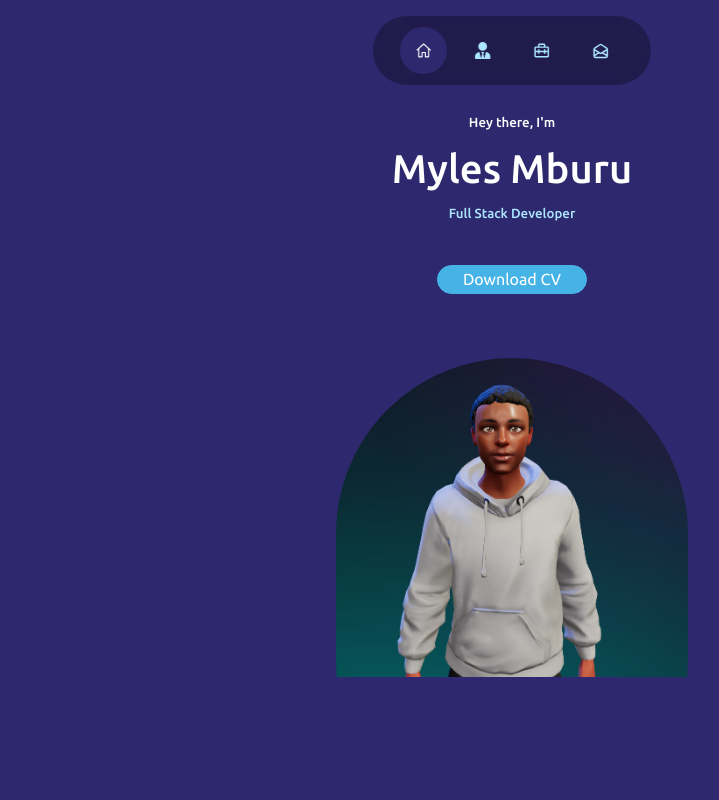
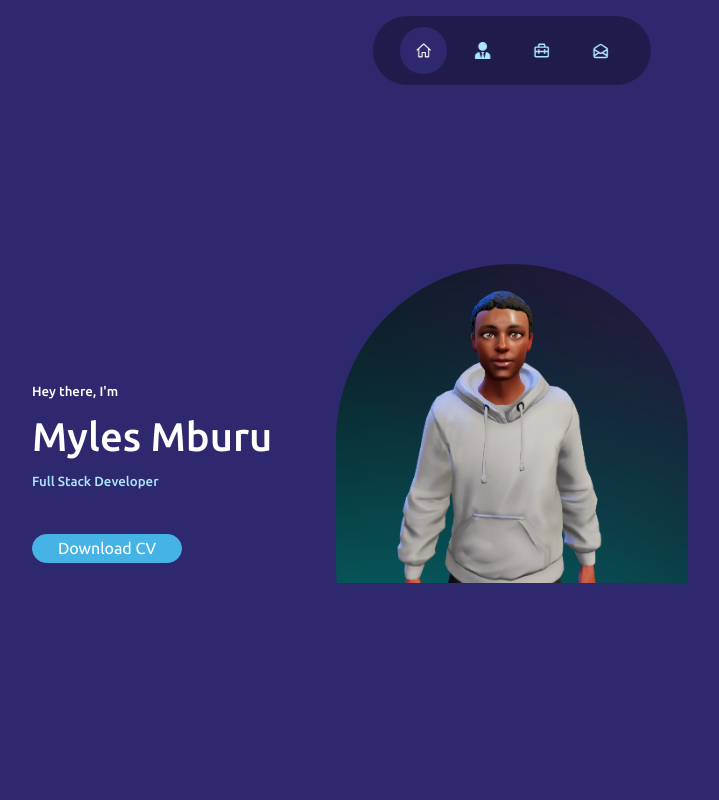
Before and after one commit to MylesMburu/alx-porfolio, a React (Create React App) app: page / in a window 1280 px wide. Shown: the top 800 px of the page, without its empty margins (128-847 px from the left). Built offline with nearby package versions, Linux system fonts and the light colour scheme.

Commit message:
home style

```diff
--- a/src/components/header/CTA.jsx
+++ /dev/null
@@ -1,12 +0,0 @@
-import React from 'react'
-import CV from "../../assets/wanjapi/Myles Mburu Ngicu.pdf"
-
-const CTA = () => {
-  return (
-    <div className='cta'>
-        <a href={CV} download className='btn btn-primary'>Download CV</a>
-    </div>
-  )
-}
-
-export default CTA
--- a/src/components/header/Header.jsx
+++ b/src/components/header/Header.jsx
@@ -1,16 +1,20 @@
 import React from 'react'
 import './header.css'
-import CTA from './CTA'
+import CV from "../../assets/wanjapi/Myles Mburu Ngicu.pdf"
 import ME from '../../assets/wanjapi/me.avatar.png'
 
 const Header = () => {
   return (
     <header id='header'>
       <div className="container header__container">
+        <div className="hero">
         <h5>Hey there, I'm</h5>
         <h1>Myles Mburu</h1>
         <h5 className='text-light'>Full Stack Developer</h5>
-        <CTA/>
+        <div className='cta'>
+        <a href={CV} download className='btn btn-primary'>Download CV</a>
+    </div>
+        </div>
 
         <div className='me'>
           <img src={ME} alt="" />
--- a/src/components/header/header.css
+++ b/src/components/header/header.css
@@ -5,17 +5,20 @@ header {
 }
 
 .header__container {
-    text-align: center;
-    height: 100%;
-    position: relative;
+    align-items: center;
+    display: flex;
+    flex-wrap: wrap;
+    height: 90vh;
+    margin-left: 50px;
+    margin-top: 10vh;
 }
 
 /*==CTA==*/
 .cta {
     margin-top: 2.5rem;
-    display: flex;
+    position: relative;
     gap: 1rem;
-    justify-content: center;
+    justify-content: left;
 }
 /*==IMAGE==*/
 .me{
```
